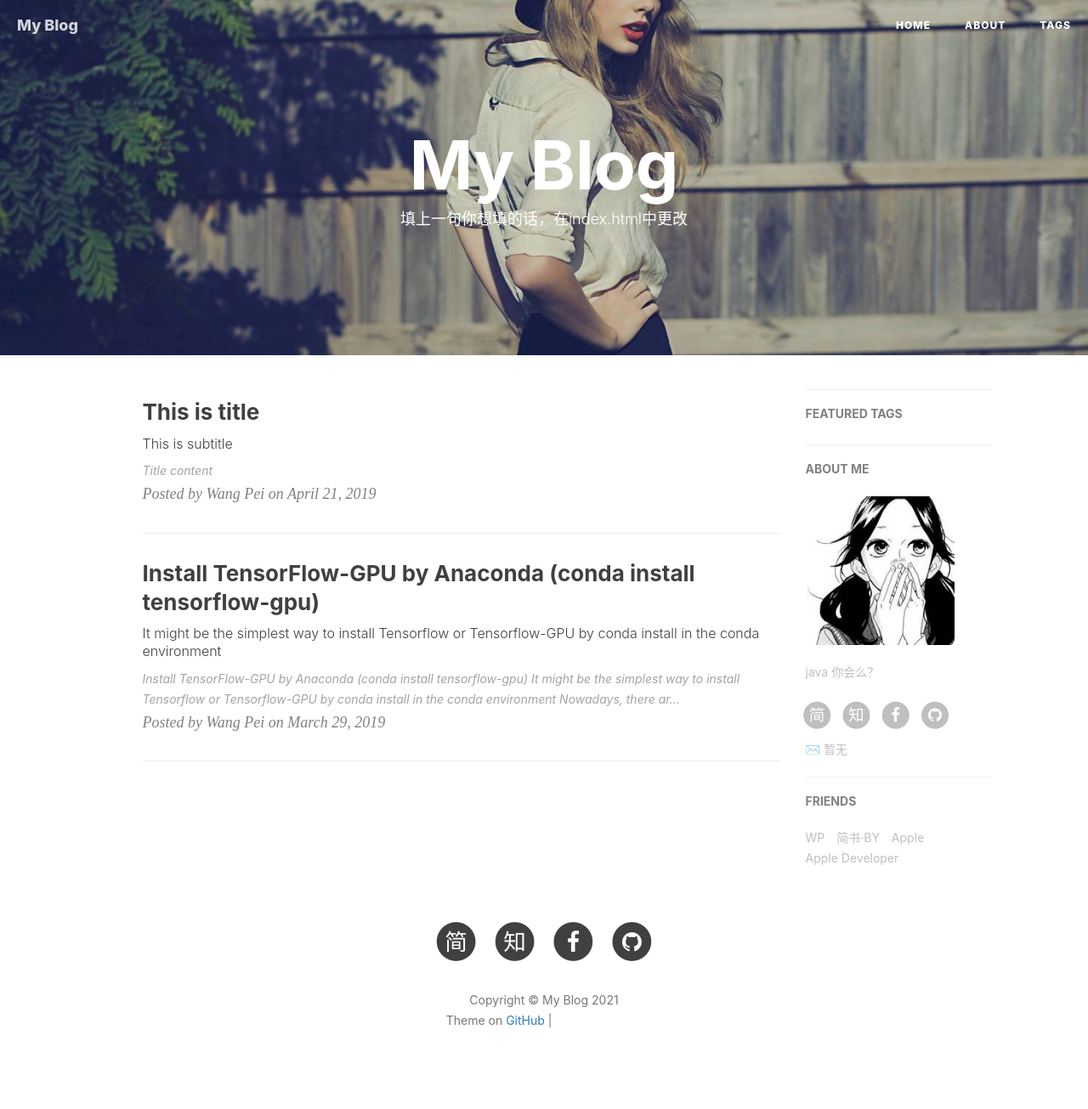
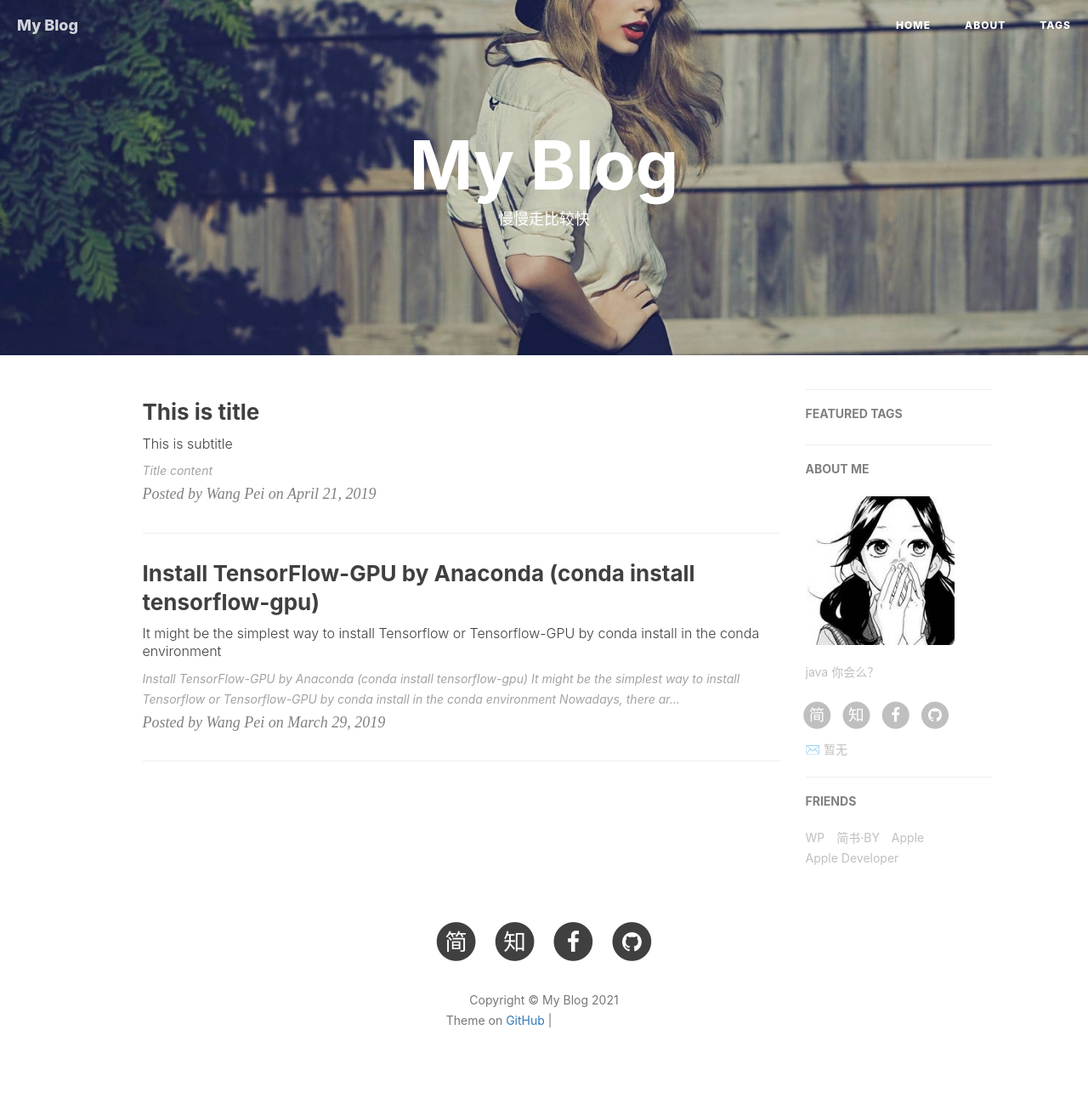
Before and after one commit to DeanWanghewei/deanwanghewei.github.io, a Jekyll site: the page built from index.html, in a window 1280 px wide. Shown: the whole page at 85% size. Built offline with Jekyll 4.4.1, drawn with Linux system fonts in a browser that asks for light colours; nearby versions of some CDN libraries; the list of posts is cut into pages by our own code; comment, search, counter and statistics services are not loaded; grey boxes are pictures that could not be loaded.

Commit message:
commit test

```diff
--- a/index.html
+++ b/index.html
@@ -1,6 +1,6 @@
 ---
 layout: page
-description: "填上一句你想填的话，在index.html中更改"
+description: "慢慢走比较快"
 ---
 
 {% for post in paginator.posts %}
```
